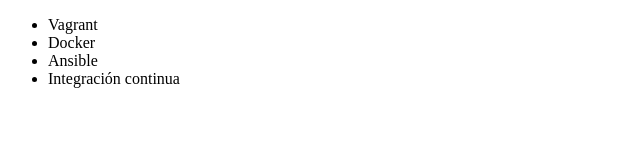
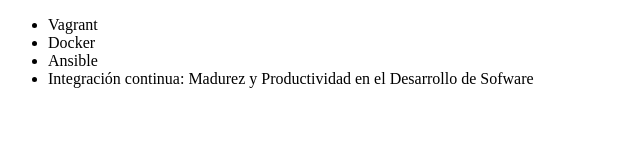
Before and after one commit to Proxisto/alura-git, a plain HTML site: page index.html in a window 1280 px wide. Shown: the whole page, without its empty margins (0-640 px from the left). Drawn offline with Linux system fonts and the light colour scheme.

Commit message:
Renombrando curso de integracion contínua

```diff
--- a/index.html
+++ b/index.html
@@ -6,10 +6,10 @@
 </head>
 <body>
      <ul>
-         <li> Vagrant </li>
-         <li> Docker </li>
-         <li> Ansible </li>
-         <li> Integración continua </li>
+         <li> Vagrant</li>
+         <li> Docker</li>
+         <li> Ansible</li>
+         <li> Integración continua: Madurez y Productividad en el Desarrollo de Sofware</li>
      </ul>
 </body>
 </html>
```
